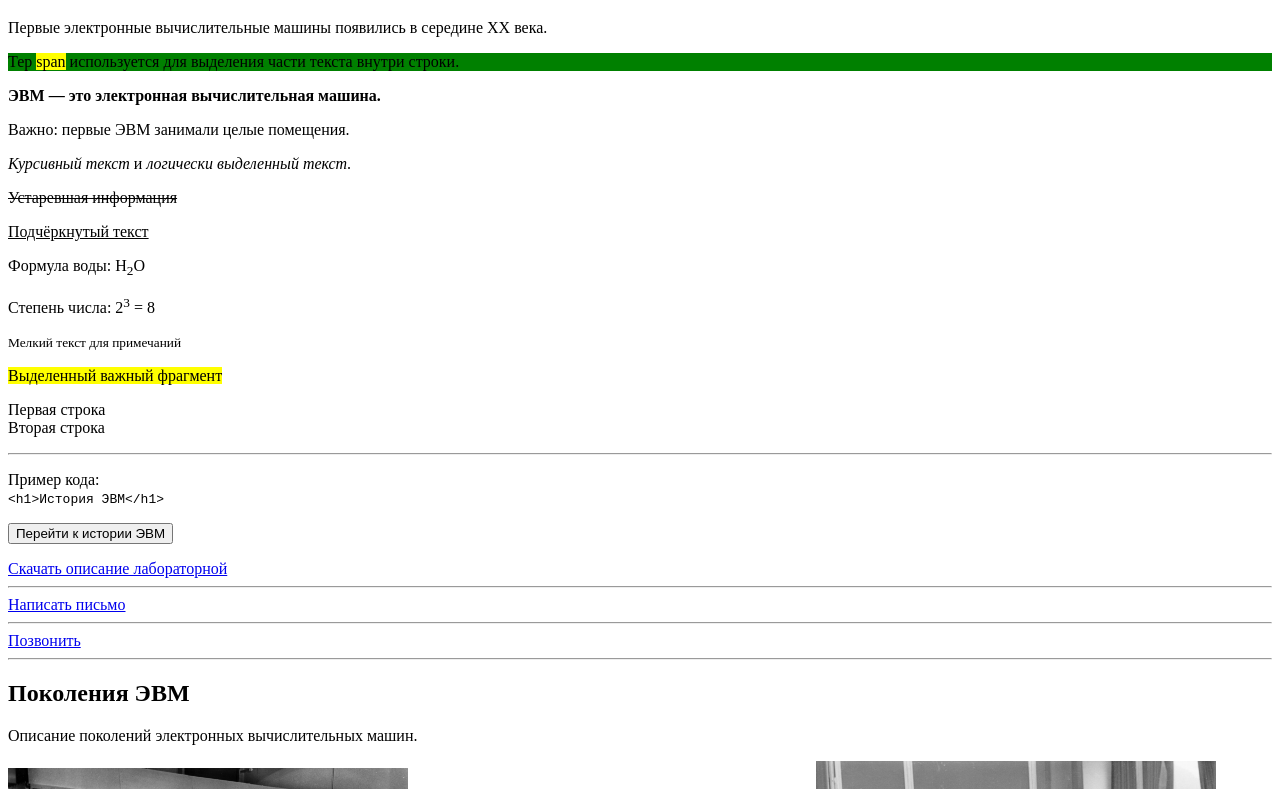
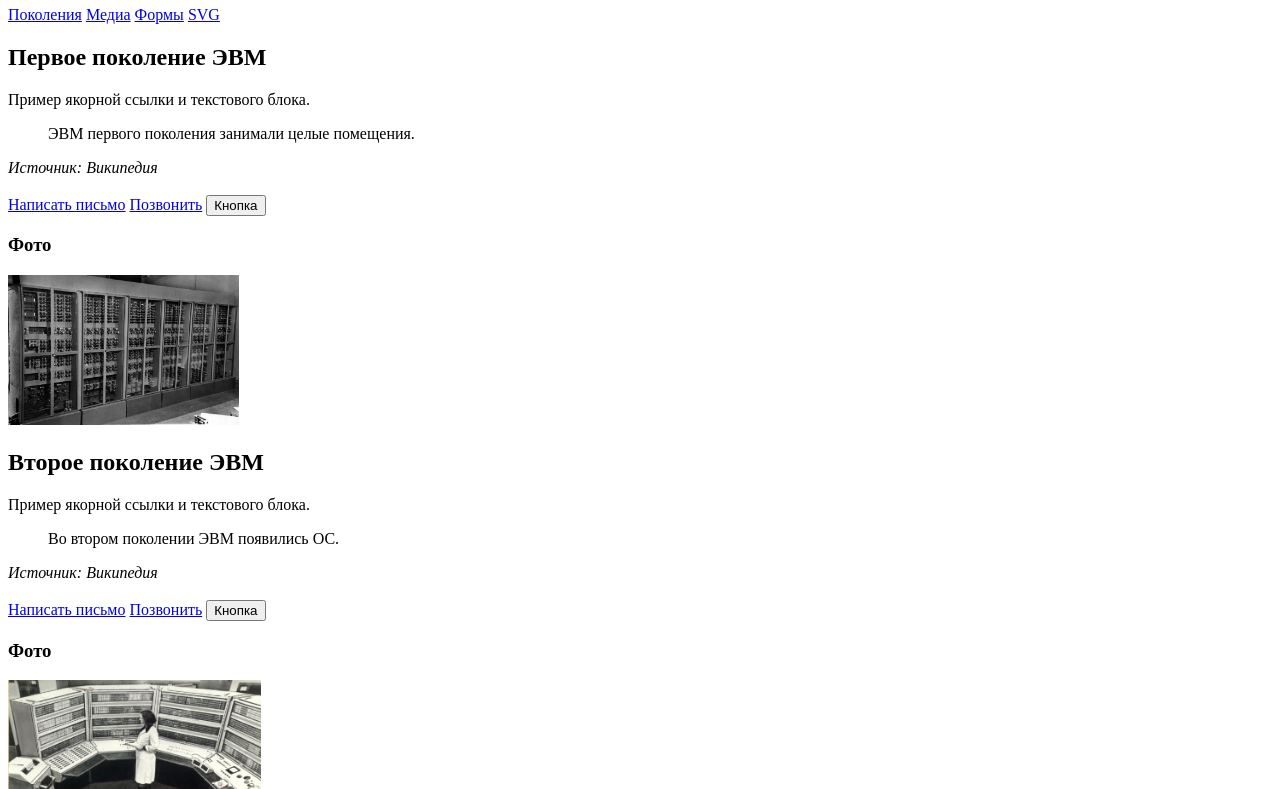
Before and after one commit to vikatekutova7-ui/cd-Lab6_Html_Tekutova, a plain HTML site: page my-site/index.html in a window 1280 px wide. Shown: the part 74-863 px from the top of the page. Drawn offline with Linux system fonts and the light colour scheme.

Commit message:
Added index.html

```diff
--- a/my-site/index.html
+++ b/my-site/index.html
@@ -6,97 +6,52 @@
     <title>Document</title>
 </head>
 <body>
-
-    <a href="#generation">Поколения ЭВМ</a>
-    <div>
-    <h2>История ЭВМ</h2>
-        <p>
-            Первые <span>электронные вычислительные машины</span> появились в середине XX века.
-        </p>
-
-    </div>
-    <div>
-        <p style="background-color: green;">
-            Тер <span style="background-color: yellow;">span</span> используется для выделения части текста внутри строки.
-        </p>
-    </div>
-    <div>
-    <p><strong>ЭВМ — это электронная вычислительная машина.</strong></p>
-<p>Важно: первые ЭВМ занимали целые помещения.</p>
-<p><i>Курсивный текст</i> и <em>логически выделенный текст</em>.</p>
-<p><s>Устаревшая информация</s></p>
-<p><u>Подчёркнутый текст</u></p>
-<p>Формула воды: H<sub>2</sub>O</p>
-<p>Степень числа: 2<sup>3</sup> = 8</p>
-<p><small>Мелкий текст для примечаний</small></p>
-<p><mark>Выделенный важный фрагмент</mark></p>
-<p>Первая строка<br>Вторая строка</p>
-<hr>
-<p>Пример кода:<br>
-    <code>
-        &lt;h1&gt;История ЭВМ&lt;/h1&gt;
-    </code>
-    </div>
-     <a href="info.html">
-        <button>Перейти к истории ЭВМ</button>
-    </a>
-</p>
-    <a href="./README.md" download> Скачать описание лабораторной
-    </a>
-    <hr>
-    <a href="mailto:vikatekutova7@gmail.com"> Написать письмо
-    </a>
-    <hr>
-    <a href="tel:+88005553535"> Позвонить
-    </a>
-    <hr>
-    <h2 id="generation">Поколения ЭВМ</h2>
-    <p>Описание поколений электронных вычислительных машин.</p>
-    <img src="my-site/img/computer_generation_1.jpg" alt="Первое поколение ЭВМ" width="400" loading="lazy">
-<img src="my-site/img/computer_generation_2.jpg" alt="Второе поколение ЭВМ" width="400" loading="lazy">
-<img src="my-site/img/computer_generation_3.jpg" alt="Третье поколение ЭВМ" width="400" loading="lazy">
-<img src="my-site/img/computer_generation_4.jpg" alt="Четвёртое поколение ЭВМ" width="400" loading="lazy">
-
-<blockquote cite="https://ru.wikipedia.org/wiki/ЭВМ">
-    «Электронная вычислительная машина – комплекс технических средств, предназначенных для автоматической обработки информации.»
-</blockquote>
-<cite>Источник: Википедия</cite>
-<p>
-    По словам ученых:
-    <q>развитие вычислительной техники изменило ход истории</q>
-</p>
-<video controls width="400">
-    <source src="https://www.w3schools.com/html/mov_bbb.mp4"
-    type="video/mp4" />
-    Ваш браузер не поддерживает видео.
-</video>
-
-<audio controls>
-    <source src="https://www.w3schools.com/html/horse.mp3"
-    type="audio/mpeg" />
-    Ваш браузер не поддерживает аудио.
-</audio>
-
-<iframe
-    width="560"
-    height="315"
-    src="https://www.youtube.com/embed/dQw4w9WgXcQ?si=lWn3NvMZnZ1CcRhp"
-    title="История ЭВМ"
-    allowfullscreen>
-</iframe>
-
-<form>
-    <label> Телефон: <input type="tel" placeholder="+7 (___) ___-__-__" /> </label>
-    <br /><br />
-    <label> Email: <input type="email" placeholder="example@mail.com" /> </label>
-    <br /><br />
-    <label> Пароль: <input type="password" /> </label>
-    <br /><br />
-    <label> Сайт: <input type="url" placeholder="https://example.com" /> </label>
-    <br /><br />
-    <label> Поиск: <input type="search" placeholder="Поиск..." /> </label>
-    <br /><br />
-    <input type="submit" value="Отправить" />
-</form>
+    <header>
+        <h1>История развития ЭВМ</h1>
+    </header>
+    <nav>
+        <a href="#gen1">Поколения</a>
+        <a href="media.html">Медиа</a>
+        <a href="forms.html">Формы</a>
+        <a href="vector.html" target="_blank">SVG</a>
+    </nav>
+    <main>
+        <section id="gen1">
+            <h2>Первое поколение ЭВМ</h2>
+            <p>Пример якорной ссылки и текстового блока.</p>
+            <blockquote cite="https://ru.wikipedia.org/wiki/ЭВМ">
+                ЭВМ первого поколения занимали целые помещения.
+            </blockquote>
+            <cite>Источник: Википедия</cite>
+            <br /><br />
+            <a href="mailto:vikatekutova7@gmail.com">Написать письмо</a>
+            <a href="tel:+79176415868">Позвонить</a>
+            <button>Кнопка</button>
+        </section>
+        <aside>
+            <h3>Фото</h3>
+            <img src="img/computer_generation_1.jpg"
+            alt="1 поколение ЭВМ" height="150">
+        </aside>
+        <section id="gen2">
+            <h2>Второе поколение ЭВМ</h2>
+            <p>Пример якорной ссылки и текстового блока.</p>
+            <blockquote cite="https://ru.wikipedia.org/wiki/ЭВМ">
+                Во втором поколении ЭВМ появились ОС.</blockquote>
+            <cite>Источник: Википедия</cite>
+            <br /><br />
+            <a href="mailto:vikatekutova7@gmail.com">Написать письмо</a>
+            <a href="tel:+79176415868">Позвонить</a>
+            <button>Кнопка</button>
+        </section>
+        <aside>
+            <h3>Фото</h3>
+            <img src="img/computer_generation_2.jpg"
+            alt="Фото 2 поколение ЭВМ" height="150" />
+        </aside>
+    </main>
+    <footer>
+        <p title="Подсказка"> Лабораторная работа №6 · HTML + CSS </p>
+    </footer>
 </body>
 </html>
```
Also changed, not shown: my-site/practice.html (added, +102 -0 lines).
